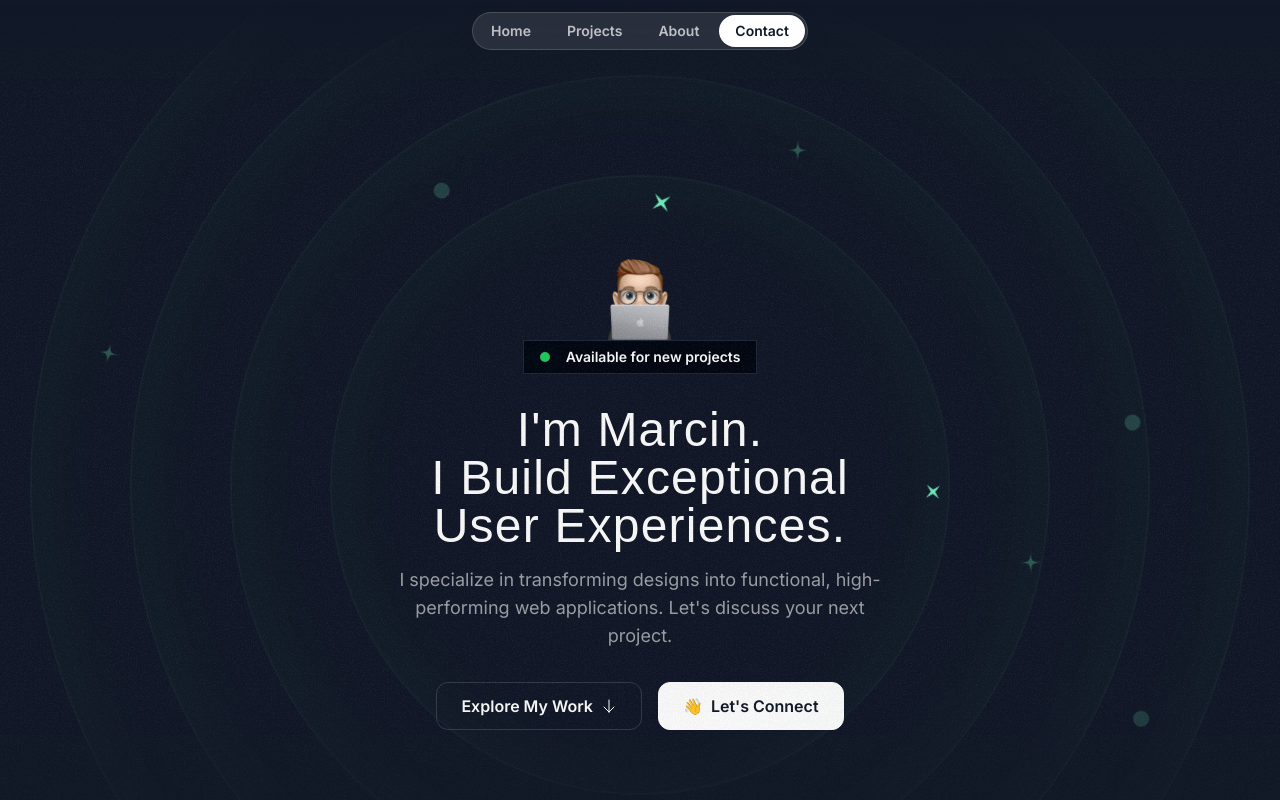
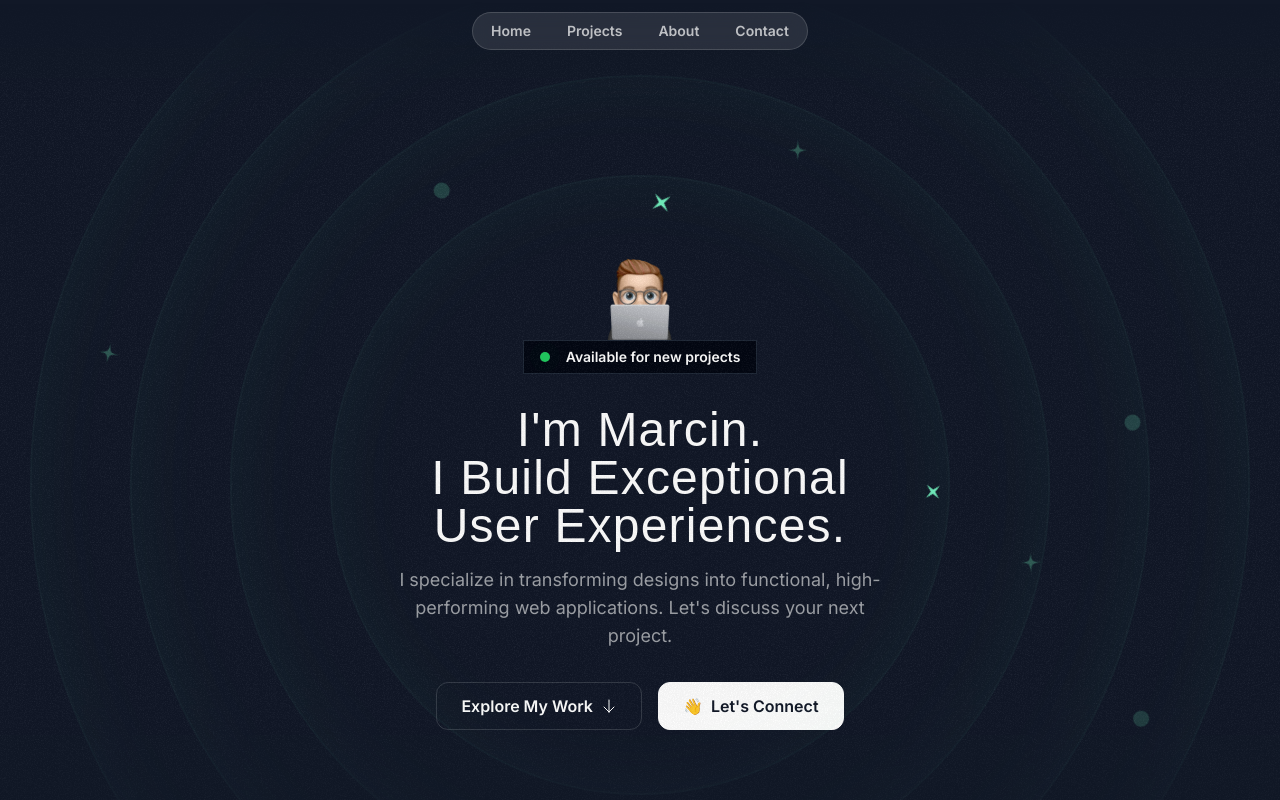
Before and after one commit to marsobpro/portfolio, a Next.js app: page / in a window 1280 px wide. Shown: the top 800 px of the page. Built offline with nearby package versions, Linux system fonts and the light colour scheme; a web font is replaced by a local one.

Commit message:
Added onClick do CustomLink, changed portfolio link

```diff
--- a/src/components/CustomLink.tsx
+++ b/src/components/CustomLink.tsx
@@ -5,12 +5,14 @@ import { NavItem } from "@/utils/constants";
 interface CustomLinkProps {
   item: NavItem;
   className?: string;
+  onClick?: (event: React.MouseEvent<HTMLAnchorElement, MouseEvent>) => void;
 }
 
 const CustomLink = memo(
   ({
     item: { isExternal, href, title },
     className,
+    onClick,
     children,
   }: PropsWithChildren<CustomLinkProps>) => {
     return isExternal ? (
@@ -24,7 +26,7 @@ const CustomLink = memo(
         {children}
       </a>
     ) : (
-      <Link className={className} href={href} passHref>
+      <Link className={className} href={href} passHref onClick={onClick}>
         {title}
         {children}
       </Link>
--- a/src/utils/constants.ts
+++ b/src/utils/constants.ts
@@ -40,12 +40,7 @@ export const navItems: NavItem[] = [
   { title: "Home", href: "#", isHighlighted: false },
   { title: "Projects", href: "#projects", isHighlighted: false },
   { title: "About", href: "#about", isHighlighted: false },
-  {
-    title: "Contact",
-    href: "https://www.linkedin.com/in/marcin-sobieraj/",
-    isExternal: true,
-    isHighlighted: true,
-  },
+  { title: "Contact", href: "#contact", isHighlighted: false },
 ];
 
 // Hero
@@ -202,7 +197,7 @@ export const portfolioProjects: Project[] = [
       },
       { title: "Modern, eye-catching layout" },
     ],
-    link: "https://msobierajportfolio.netlify.app",
+    link: "https://marcinsobieraj.dev/",
     image: portfolioScreen,
   },
   {
```
